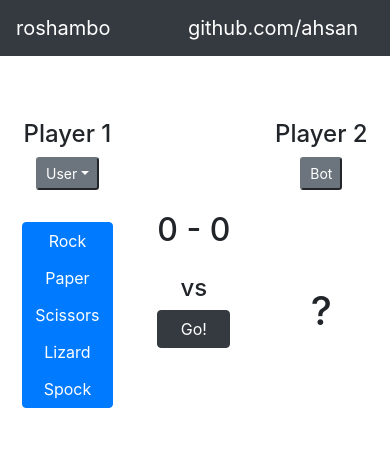
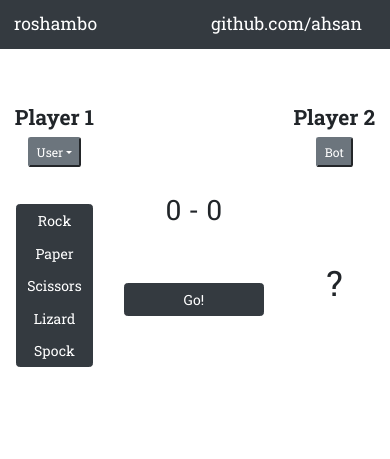
Before and after one commit to ahsan/roshambo, a plain HTML site: page index.html in a window 390 px wide. Drawn offline with nearby package versions, Linux system fonts and the light colour scheme.

Commit message:
Fixed styling, added media queries
Signed-off-by: Abdullah Ahsan <abdullah.ahsan@xgrid.co>

```diff
--- a/index.html
+++ b/index.html
@@ -31,33 +31,49 @@
 
             <!-- Player 1 pane -->
             <div class="card col-xs-5 p-3 centering">
-                <h4>Player 1</h4>
+                <h4><strong>Player 1</strong></h4>
                 <div class="dropdown">
-                    <button class="btn-sm btn-secondary dropdown-toggle" type="button" id="dropdownMenuButton" data-toggle="dropdown" aria-haspopup="true" aria-expanded="false"></button>
+                    <button id="dropdownMenuButton"
+                            class="btn-sm btn-secondary dropdown-toggle"
+                            type="button"
+                            data-toggle="dropdown"
+                            aria-haspopup="true"
+                            aria-expanded="false"
+                    ></button>
                     <div class="dropdown-menu" aria-labelledby="dropdownMenuButton">
-                        <a class="dropdown-item" href="#" onclick="selectPlayerOneType('User')">User</a>
-                        <a class="dropdown-item" href="#" onclick="selectPlayerOneType('Bot')">Bot</a>
+                        <a class="dropdown-item" href="#" onclick="selectP1Type('User')">User</a>
+                        <a class="dropdown-item" href="#" onclick="selectP1Type('Bot')">Bot</a>
                     </div>
                 </div>
 
 
-                <div id="player1-choice" class="card selection-container btn-group-vertical">
-                    <button type="button" class="btn-primary btn" onclick="selectPlayerOneChoice(this)">Rock</button>
-                    <button type="button" class="btn-primary btn" onclick="selectPlayerOneChoice(this)">Paper</button>
-                    <button type="button" class="btn-primary btn" onclick="selectPlayerOneChoice(this)">Scissors</button>
-                    <button type="button" class="btn-primary btn" onclick="selectPlayerOneChoice(this)">Lizard</button>
-                    <button type="button" class="btn-primary btn" onclick="selectPlayerOneChoice(this)">Spock</button>
+                <div id="player1-btns" class="card selection-container btn-group-vertical" >
+                    <button type="button" class="btn-dark btn" onclick="selectP1Choice(this)">Rock</button>
+                    <button type="button" class="btn-dark btn" onclick="selectP1Choice(this)">Paper</button>
+                    <button type="button" class="btn-dark btn" onclick="selectP1Choice(this)">Scissors</button>
+                    <button type="button" class="btn-dark btn" onclick="selectP1Choice(this)">Lizard</button>
+                    <button type="button" class="btn-dark btn" onclick="selectP1Choice(this)">Spock</button>
                 </div>
+
+                <div id="player1-img-div" class="selection-container" >
+                    <img id="player1-img" src="./images/rock.png" alt="" style="max-width:5.5rem;">
+                </div>
+
+                <div id="player1-qmark" class="selection-container" style="display: none">
+                    <h1>?</h1>
+                </div>
+
 
             </div>
 
 
 
             <!-- Center pane -->
-            <div class="card col-xs-2 centering align-self-center p-3">
-                <h2 id="score">0 - 0</h2>
-                <h4 class="mt-3">vs</h4>
-                <button id="go-button" type="button" class="btn btn-dark" onclick="onGoClicked()">Go!</button>
+            <div id="mid-pane" class="card col-xs-2 centering align-self-center p-3">
+                <h2 id="score"></h2>
+                <h5 id="message"></h5>
+                <!--<h4 class="mt-3">vs</h4>-->
+                <button id="go-button" type="button" class="btn btn-dark mt-5" onclick="onGoClicked(this)">Go!</button>
             </div>
 
 
@@ -65,14 +81,18 @@
             <!-- Player 2 pane -->
             <div class="card col-xs-5 p-3 centering">
                 <div>
-                    <h4>Player 2</h4>
+                    <h4><strong>Player 2</strong></h4>
 
                     <div class="btn-group" role="group" aria-label="player2-type">
                         <button type="button" class="btn-sm btn-secondary" disabled>Bot</button>
                     </div>
                 </div>
 
-                <div class="selection-container">
+                <div id="player2-img-div" class="selection-container" style="display: none;">
+                    <img id="player2-img" src="./images/rock.png" alt="" style="max-width:5rem;">
+                </div>
+
+                <div id="player2-qmark" class="selection-container">
                     <h1>?</h1>
                 </div>
             </div>
@@ -80,11 +100,6 @@
         </div>
 
     </div>
-
-
-
-
-
 
 
     <!-- Bootstrap -->
--- a/main.js
+++ b/main.js
@@ -23,24 +23,67 @@ OTHER DEALINGS IN THE SOFTWARE.
 
     For more information, please refer to <http://unlicense.org> */
 
-// Global variables
-let playerOneType;
-selectPlayerOneType(); // init playerOneType
-let playerOneChoice;
+// Application state object
+let state = {
+    p1Type: "User",         // can be either 'User' or 'Bot'
+    p1Choice: null,         // player 1's choice of object
+    gameComplete: false,    // represents if the game is done or ongoing
+    p1Score: 0,             // player 1's score up till now
+    p2Score: 0              // player 2's score up till now
+};
+
+// init a game
+resetGame();
+
+/**
+ * Resets the state of the application for a new game.
+ * Scores are preserved.
+ */
+function resetGame() {
+    // update game status
+    state.gameComplete = false;
+    state.p1Choice = null;
+
+    // set the message strings
+    setMessage("");
+    setScoreString();
+
+    // init player 1's pane, preserving the type of player 1
+    selectP1Type(state.p1Type); // toggles divs as well
+
+    // init player 2's pane to show question mark
+    toggleP2Divs('qmark');
+}
+
 
 /**
  * Handler for player 1 type selection.
  * @param type
  */
-function selectPlayerOneType(type) {
+function selectP1Type(type) {
+
+    // force to legal user types
     const allowedTypes = ['User', 'Bot'];
     if(allowedTypes.includes(type)) {
-        playerOneType = type;
+        state.p1Type = type;
     } else {
-        playerOneType = 'User';
+        state.p1Type = 'User';
     }
+
+    // show type on the dropdown menu
     const button = document.querySelector("#dropdownMenuButton");
-    button.innerHTML = playerOneType;
+    button.innerHTML = state.p1Type;
+
+    // based on type, either show buttons (user)
+    // or question mark (bot)
+    switch (state.p1Type) {
+        case 'User':
+            toggleP1Divs('buttons');
+            break;
+        case 'Bot':
+            toggleP1Divs('qmark');
+            break;
+    }
 }
 
 
@@ -48,20 +91,145 @@ function selectPlayerOneType(type) {
  * Handler for player one choice selection
  * @param choice
  */
-function selectPlayerOneChoice(btn) {
-    playerOneChoice = btn.innerHTML.trim().toLowerCase();
-    console.log(playerOneChoice);
+function selectP1Choice(btn) {
+    switch (state.p1Type) {
+        case 'User':
+            state.p1Choice = btn.innerHTML.trim().toLowerCase();
+            break;
+        case 'Bot':
+            state.p1Choice = getRandom();
+            break;
+    }
 }
 
 /**
- * Handler for go button
+ * Handler for go/new game button
  */
-function onGoClicked(){
-    console.log('inside go');
+function onGoClicked(btn){
 
-    const playerTwoChoice = getRandom();
-    console.log('Users choice: ', playerOneChoice);
-    console.log('Bots choice: ', playerTwoChoice);
-    console.log(getResult(playerOneChoice, playerTwoChoice));
+    if(state.gameComplete) {
+        // 'new game' button was clicked
+        resetGame();
+        // change to 'go' button
+        btn.innerHTML = 'Go!';
+        state.gameComplete = false;
+    } else {
+        // 'go' button was clicked
+        if(state.p1Type === 'Bot') {
+            state.p1Choice = getRandom();
+        } else {
+            // p1Type is user
+            if(!state.p1Choice) {
+                setMessage("Select an object")
+                return;
+            }
+        }
+        const playerTwoChoice = getRandom();
 
+        let gameResult = getResult(state.p1Choice, playerTwoChoice);
+
+        if (gameResult == 'win') {
+            // player 1 has won
+            state.p1Score++;
+            setMessage("Player 1 won!");
+        } else if (gameResult == 'lose') {
+            // player 2 has won
+            state.p2Score++;
+            setMessage("Player 1 lost!");
+        } else {
+            // draw
+            setMessage("The game drawed");
+        }
+
+        setScoreString();
+
+        // show images on both panes
+        toggleP1Divs('image');
+        toggleP2Divs('image');
+        setImages(state.p1Choice, playerTwoChoice);
+
+        // change to 'New Game' button
+        btn.innerHTML = 'New Game';
+        state.gameComplete = true;
+    }
 }
+
+/**
+ * Sets the message string
+ * @param message
+ */
+function setMessage(message) {
+    const messageElem = document.querySelector("#message");
+    messageElem.innerHTML = message;
+}
+
+/**
+ * Sets the score string
+ * @param message
+ */
+function setScoreString() {
+    const messageElem = document.querySelector("#score");
+    messageElem.innerHTML = state.p1Score + " - " + state.p2Score;
+}
+
+/**
+ * Toggles the correct div to show on the player 1's pane
+ * @param toShow: 'buttons' or 'image' or 'qmark'
+ */
+function toggleP1Divs(toShow) {
+
+    const btnsDiv = document.querySelector("#player1-btns");
+    const imageDiv = document.querySelector("#player1-img-div");
+    const qMarkDiv = document.querySelector("#player1-qmark");
+
+    switch (toShow) {
+        case 'buttons':
+            btnsDiv.style.display = 'flex';
+            imageDiv.style.display = 'none';
+            qMarkDiv.style.display = 'none';
+            break;
+        case 'image':
+            btnsDiv.style.display = 'none';
+            imageDiv.style.display = 'flex';
+            qMarkDiv.style.display = 'none';
+            break;
+        case 'qmark':
+            btnsDiv.style.display = 'none';
+            imageDiv.style.display = 'none';
+            qMarkDiv.style.display = 'flex';
+            break;
+    }
+}
+
+/**
+ * Toggles the correct div to show on the player 2's pane
+ * @param toShow: 'image' or 'qmark'
+ */
+function toggleP2Divs(toShow) {
+
+    const imageDiv = document.querySelector("#player2-img-div");
+    const qMarkDiv = document.querySelector("#player2-qmark");
+
+    switch (toShow) {
+        case 'image':
+            imageDiv.style.display = 'flex';
+            qMarkDiv.style.display = 'none';
+            break;
+        case 'qmark':
+            imageDiv.style.display = 'none';
+            qMarkDiv.style.display = 'flex';
+            break;
+    }
+}
+
+
+/**
+ * Sets the image src of the image divs
+ * @param image
+ */
+function setImages(p1Image, p2Image) {
+    const player1 = document.querySelector("#player1-img");
+    const player2 = document.querySelector("#player2-img");
+    player1.src = './images/' + p1Image + '.png';
+    player2.src = './images/' + p2Image + '.png';
+}
--- a/styles.css
+++ b/styles.css
@@ -1,6 +1,24 @@
-body,html {
+html {
+    font-size: 1rem;
+}
+
+body {
     height:100%;
+    font-family: 'Roboto Slab', serif !important;
 }
+
+/* Media Queries for responsiveness */
+@media screen and (min-width: 700px) {
+    html {
+        font-size: 30px;
+    }
+}
+@media screen and (max-width: 700px) {
+    html {
+        font-size: 14px;
+    }
+}
+
 
 .centering {
     text-align: center;
@@ -10,11 +28,13 @@ body,html {
     border: none !important;
 }
 
-
+#mid-pane {
+    width: 12rem;
+}
 
 .selection-container {
     /*background-color: red;*/
-    height: 250px;
+    height: 17rem;
     margin: auto;
     display: flex;
     align-items: center;
```
